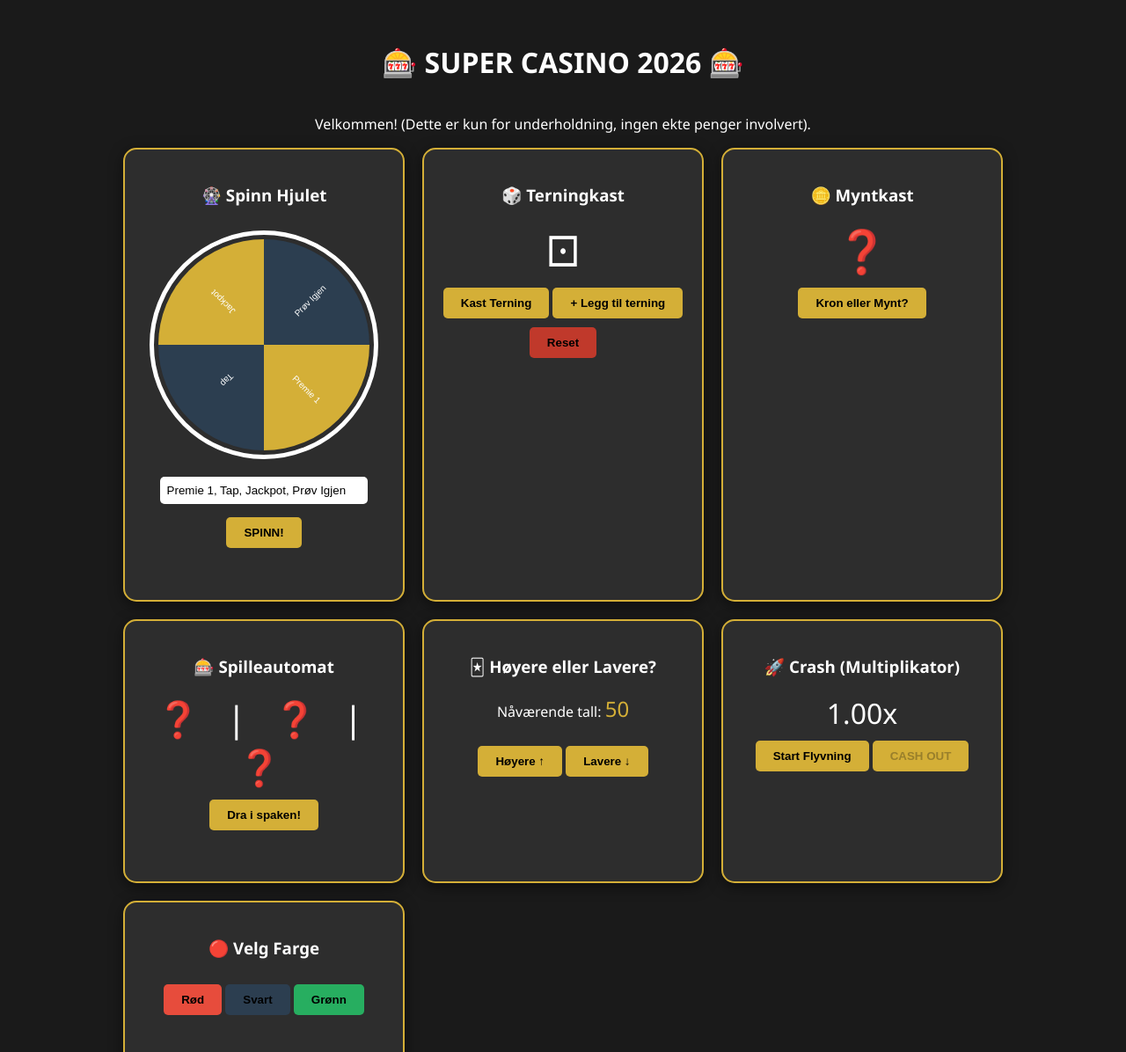
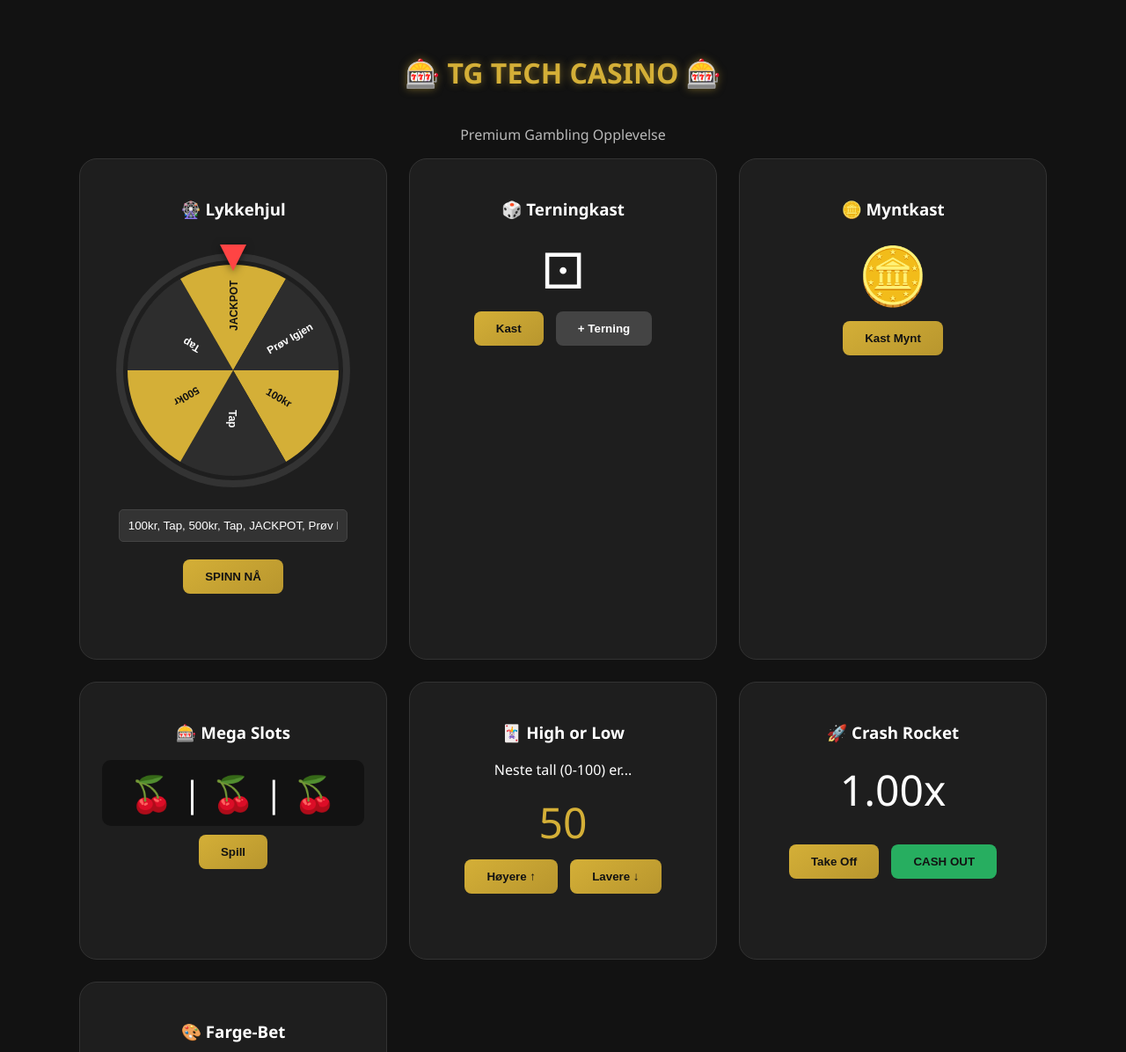
Before and after one commit to Torgtim/Gambling, a plain HTML site: page index.html in a window 1280 px wide. Shown: the top 1196 px of the page at 88% size. Drawn offline with Linux system fonts and the light colour scheme.

Commit message:
Update index.html

```diff
--- a/index.html
+++ b/index.html
@@ -3,119 +3,208 @@
 <head>
     <meta charset="UTF-8">
     <meta name="viewport" content="width=device-width, initial-scale=1.0">
-    <title>Super Gambling Website</title>
+    <title>TG Tech Casino</title>
     <style>
+        :root {
+            --gold: #d4af37;
+            --dark-bg: #121212;
+            --card-bg: #1e1e1e;
+        }
+
         body {
-            font-family: 'Segoe UI', Tahoma, Geneva, Verdana, sans-serif;
-            background-color: #1a1a1a;
+            font-family: 'Segoe UI', Roboto, sans-serif;
+            background-color: var(--dark-bg);
             color: #fff;
             display: flex;
             flex-direction: column;
             align-items: center;
-            padding: 20px;
+            padding: 40px 20px;
+            margin: 0;
         }
+
+        h1 { color: var(--gold); text-shadow: 0 0 10px rgba(212, 175, 55, 0.5); }
+
         .container {
-            max-width: 1000px;
+            max-width: 1100px;
             width: 100%;
             display: grid;
-            grid-template-columns: repeat(auto-fit, minmax(300px, 1fr));
-            gap: 20px;
+            grid-template-columns: repeat(auto-fit, minmax(320px, 1fr));
+            gap: 25px;
         }
+
+        /* --- ANIMASJONER --- */
+        @keyframes shake {
+            0% { transform: translate(1px, 1px) rotate(0deg); }
+            20% { transform: translate(-3px, 0px) rotate(-5deg); }
+            40% { transform: translate(3px, 2px) rotate(5deg); }
+            60% { transform: translate(-3px, 1px) rotate(-5deg); }
+            80% { transform: translate(3px, 1px) rotate(5deg); }
+            100% { transform: translate(0, 0) rotate(0deg); }
+        }
+
+        @keyframes pulse {
+            0% { transform: scale(1); }
+            50% { transform: scale(1.05); }
+            100% { transform: scale(1); }
+        }
+
+        @keyframes flip {
+            0% { transform: rotateY(0); }
+            100% { transform: rotateY(1800deg); }
+        }
+
+        .animate-shake { animation: shake 0.4s; }
+        .animate-pulse { animation: pulse 0.5s ease-in-out; }
+
+        /* --- CARDS --- */
         .game-card {
-            background: #2d2d2d;
-            border: 2px solid #d4af37;
-            border-radius: 15px;
-            padding: 20px;
+            background: var(--card-bg);
+            border: 1px solid #333;
+            border-radius: 20px;
+            padding: 25px;
             text-align: center;
-            box-shadow: 0 4px 15px rgba(0,0,0,0.5);
+            transition: transform 0.3s, border-color 0.3s;
+            position: relative;
+            overflow: hidden;
         }
+        .game-card:hover {
+            transform: translateY(-5px);
+            border-color: var(--gold);
+        }
+
+        /* --- HJULET MED PIL --- */
+        .wheel-wrapper {
+            position: relative;
+            display: inline-block;
+            margin: 20px 0;
+        }
+        .wheel-arrow {
+            position: absolute;
+            top: -10px;
+            left: 50%;
+            transform: translateX(-50%);
+            width: 0;
+            height: 0;
+            border-left: 15px solid transparent;
+            border-right: 15px solid transparent;
+            border-top: 30px solid #ff4444;
+            z-index: 10;
+            filter: drop-shadow(0 2px 5px rgba(0,0,0,0.5));
+        }
+        #wheel-canvas { border: 8px solid #333; border-radius: 50%; }
+
         button {
-            background: #d4af37;
+            background: linear-gradient(145deg, #d4af37, #b8962e);
             border: none;
-            padding: 10px 20px;
-            border-radius: 5px;
+            padding: 12px 25px;
+            border-radius: 8px;
             cursor: pointer;
             font-weight: bold;
-            margin-top: 10px;
+            color: #121212;
+            margin: 10px 5px;
+            transition: 0.2s;
         }
-        button:hover { background: #f1c40f; }
-        input { padding: 8px; border-radius: 5px; border: none; margin: 5px; }
+        button:hover:not(:disabled) { transform: scale(1.05); background: #f1c40f; }
+        button:disabled { background: #555; cursor: not-allowed; }
 
-        /* Lykkehjul spesifikt */
-        #wheel-canvas { border: 5px solid #fff; border-radius: 50%; margin: 10px 0; }
+        input {
+            background: #333; border: 1px solid #444; color: #fff;
+            padding: 10px; border-radius: 5px; margin-bottom: 10px; width: 80%;
+        }
 
-        .result { font-size: 1.2rem; margin-top: 10px; color: #f1c40f; height: 1.5em; }
-        .dice-container { font-size: 3rem; }
+        .result { font-weight: bold; height: 1.5em; margin-top: 15px; color: var(--gold); }
+        .dice-container { font-size: 3.5rem; transition: 0.3s; }
+
+        footer {
+            margin-top: 50px;
+            font-size: 0.8rem;
+            color: #666;
+            letter-spacing: 1px;
+        }
     </style>
 </head>
 <body>
 
-    <h1>🎰 SUPER CASINO 2026 🎰</h1>
-    <p>Velkommen! (Dette er kun for underholdning, ingen ekte penger involvert).</p>
+    <h1>🎰 TG TECH CASINO 🎰</h1>
+    <p style="opacity: 0.7;">Premium Gambling Opplevelse</p>
 
     <div class="container">
 
         <div class="game-card">
-            <h3>🎡 Spinn Hjulet</h3>
-            <canvas id="wheel-canvas" width="250" height="250"></canvas>
-            <br>
-            <input type="text" id="wheel-items" value="Premie 1, Tap, Jackpot, Prøv Igjen" style="width: 80%;">
-            <br>
-            <button onclick="spinWheel()">SPINN!</button>
+            <h3>🎡 Lykkehjul</h3>
+            <div class="wheel-wrapper">
+                <div class="wheel-arrow"></div>
+                <canvas id="wheel-canvas" width="250" height="250"></canvas>
+            </div>
+            <input type="text" id="wheel-items" value="100kr, Tap, 500kr, Tap, JACKPOT, Prøv Igjen">
+            <button onclick="spinWheel()">SPINN NÅ</button>
             <div id="wheel-result" class="result"></div>
         </div>
 
-        <div class="game-card">
+        <div class="game-card" id="dice-card">
             <h3>🎲 Terningkast</h3>
             <div id="dice-display" class="dice-container">⚀</div>
-            <div id="dice-list"></div>
-            <button onclick="rollDice()">Kast Terning</button>
-            <button onclick="addDice()">+ Legg til terning</button>
-            <button onclick="resetDice()" style="background: #c0392b;">Reset</button>
+            <button onclick="rollDice()">Kast</button>
+            <button onclick="addDice()" style="background: #444; color: white;">+ Terning</button>
+            <div id="dice-result" class="result"></div>
         </div>
 
-        <div class="game-card">
+        <div class="game-card" id="coin-card">
             <h3>🪙 Myntkast</h3>
-            <div id="coin-visual" style="font-size: 3rem;">❓</div>
-            <button onclick="flipCoin()">Kron eller Mynt?</button>
+            <div id="coin-visual" style="font-size: 4rem; display: inline-block;">🪙</div>
+            <br>
+            <button onclick="flipCoin()">Kast Mynt</button>
             <div id="coin-result" class="result"></div>
         </div>
 
-        <div class="game-card">
-            <h3>🎰 Spilleautomat</h3>
-            <div id="slots" style="font-size: 2.5rem; letter-spacing: 10px;">❓ | ❓ | ❓</div>
-            <button onclick="playSlots()">Dra i spaken!</button>
+        <div class="game-card" id="slots-card">
+            <h3>🎰 Mega Slots</h3>
+            <div id="slots" style="font-size: 2.5rem; background: #121212; padding: 10px; border-radius: 10px;">🍒 | 🍒 | 🍒</div>
+            <button onclick="playSlots()">Spill</button>
             <div id="slots-result" class="result"></div>
         </div>
 
         <div class="game-card">
-            <h3>🃏 Høyere eller Lavere?</h3>
-            <p>Nåværende tall: <span id="hl-number" style="font-size: 1.5rem; color: #d4af37;">50</span></p>
+            <h3>🃏 High or Low</h3>
+            <p>Neste tall (0-100) er...</p>
+            <div id="hl-number" style="font-size: 3rem; color: var(--gold);">50</div>
             <button onclick="guessHL('higher')">Høyere ↑</button>
             <button onclick="guessHL('lower')">Lavere ↓</button>
             <div id="hl-result" class="result"></div>
         </div>
 
         <div class="game-card">
-            <h3>🚀 Crash (Multiplikator)</h3>
-            <div id="crash-multiplier" style="font-size: 2rem;">1.00x</div>
-            <button id="crash-btn" onclick="startCrash()">Start Flyvning</button>
-            <button id="cashout-btn" onclick="cashOut()" disabled>CASH OUT</button>
+            <h3>🚀 Crash Rocket</h3>
+            <div id="crash-multiplier" style="font-size: 3rem; margin: 20px 0;">1.00x</div>
+            <button id="crash-btn" onclick="startCrash()">Take Off</button>
+            <button id="cashout-btn" onclick="cashOut()" disabled style="background: #27ae60;">CASH OUT</button>
             <div id="crash-result" class="result"></div>
         </div>
 
-        <div class="game-card">
-            <h3>🔴 Velg Farge</h3>
-            <button onclick="betColor('Rød')" style="background: #e74c3c;">Rød</button>
-            <button onclick="betColor('Svart')" style="background: #2c3e50;">Svart</button>
-            <button onclick="betColor('Grønn')" style="background: #27ae60;">Grønn</button>
+        <div class="game-card" id="color-card">
+            <h3>🎨 Farge-Bet</h3>
+            <div style="margin-bottom: 15px;">
+                <button onclick="betColor('Rød')" style="background: #e74c3c; width: 60px; height: 40px;"></button>
+                <button onclick="betColor('Svart')" style="background: #000; color: white; border: 1px solid #444; width: 60px; height: 40px;"></button>
+                <button onclick="betColor('Grønn')" style="background: #2ecc71; width: 60px; height: 40px;"></button>
+            </div>
             <div id="color-result" class="result"></div>
         </div>
 
     </div>
 
+    <footer>Laget av TG tech ©</footer>
+
     <script>
-        // --- 1. LYKKEHJUL LOGIKK ---
+        // --- HJELPEFUNKSJON FOR ANIMASJON ---
+        function triggerAnim(id, animClass) {
+            const el = document.getElementById(id);
+            el.classList.remove(animClass);
+            void el.offsetWidth; // Force reflow
+            el.classList.add(animClass);
+        }
+
+        // --- 1. HJULET ---
         const canvas = document.getElementById('wheel-canvas');
         const ctx = canvas.getContext('2d');
         let currentRotation = 0;
@@ -124,18 +213,18 @@
             const items = document.getElementById('wheel-items').value.split(',');
             const sliceAngle = (2 * Math.PI) / items.length;
             ctx.clearRect(0, 0, canvas.width, canvas.height);
-
             items.forEach((item, i) => {
                 ctx.beginPath();
-                ctx.fillStyle = i % 2 === 0 ? '#d4af37' : '#2c3e50';
+                ctx.fillStyle = i % 2 === 0 ? '#d4af37' : '#2d2d2d';
                 ctx.moveTo(125, 125);
                 ctx.arc(125, 125, 120, i * sliceAngle, (i + 1) * sliceAngle);
                 ctx.fill();
                 ctx.save();
                 ctx.translate(125, 125);
                 ctx.rotate(i * sliceAngle + sliceAngle / 2);
-                ctx.fillStyle = "white";
-                ctx.fillText(item.trim(), 50, 5);
+                ctx.fillStyle = i % 2 === 0 ? "#121212" : "white";
+                ctx.font = "bold 12px Arial";
+                ctx.fillText(item.trim().substring(0, 10), 45, 5);
                 ctx.restore();
             });
         }
@@ -143,105 +232,116 @@
         document.getElementById('wheel-items').addEventListener('input', drawWheel);
 
         function spinWheel() {
-            const resultDiv = document.getElementById('wheel-result');
             const items = document.getElementById('wheel-items').value.split(',');
-            const randomSpin = Math.floor(Math.random() * 360) + 1440;
-            currentRotation += randomSpin;
-            canvas.style.transition = "transform 3s cubic-bezier(0.17, 0.67, 0.12, 0.99)";
+            const extraDegrees = Math.floor(Math.random() * 360) + 1800;
+            currentRotation += extraDegrees;
+            canvas.style.transition = "transform 4s cubic-bezier(0.15, 0, 0.15, 1)";
             canvas.style.transform = `rotate(${currentRotation}deg)`;
 
+            document.getElementById('wheel-result').innerText = "Snurrer...";
             setTimeout(() => {
-                const actualDegree = currentRotation % 360;
-                const index = Math.floor((360 - actualDegree) / (360 / items.length)) % items.length;
-                resultDiv.innerText = "Du vant: " + items[index].trim();
-            }, 3000);
+                const actualDegree = (currentRotation % 360);
+                // Pil er på toppen (-90 grader justering)
+                const index = Math.floor((360 - (actualDegree % 360) + 270) % 360 / (360 / items.length));
+                document.getElementById('wheel-result').innerText = "Landa på: " + items[index].trim();
+                triggerAnim('wheel-result', 'animate-pulse');
+            }, 4000);
         }
 
         // --- 2. TERNING ---
         let diceCount = 1;
         const diceIcons = ['⚀', '⚁', '⚂', '⚃', '⚄', '⚅'];
         function rollDice() {
-            const display = document.getElementById('dice-display');
-            let results = [];
-            for(let i=0; i<diceCount; i++) {
-                results.push(diceIcons[Math.floor(Math.random() * 6)]);
-            }
-            display.innerText = results.join(' ');
+            triggerAnim('dice-display', 'animate-shake');
+            setTimeout(() => {
+                let res = [];
+                for(let i=0; i<diceCount; i++) res.push(diceIcons[Math.floor(Math.random()*6)]);
+                document.getElementById('dice-display').innerText = res.join(' ');
+            }, 200);
         }
         function addDice() { diceCount++; rollDice(); }
-        function resetDice() { diceCount = 1; rollDice(); }
 
-        // --- 3. MYNTKAST ---
+        // --- 3. MYNT ---
         function flipCoin() {
-            const res = Math.random() < 0.5 ? "KRON" : "MYNT";
-            document.getElementById('coin-visual').innerText = res === "KRON" ? "🟡" : "🥈";
-            document.getElementById('coin-result').innerText = "Det ble " + res + "!";
+            const visual = document.getElementById('coin-visual');
+            visual.style.animation = "flip 1s ease-out";
+            setTimeout(() => {
+                const win = Math.random() > 0.5;
+                visual.innerText = win ? "🟡" : "🥈";
+                document.getElementById('coin-result').innerText = win ? "KRON!" : "MYNT!";
+                visual.style.animation = "";
+            }, 1000);
         }
 
         // --- 4. SLOTS ---
-        const symbols = ['🍒', '🍋', '🔔', '💎', '7️⃣'];
         function playSlots() {
-            const s1 = symbols[Math.floor(Math.random()*5)];
-            const s2 = symbols[Math.floor(Math.random()*5)];
-            const s3 = symbols[Math.floor(Math.random()*5)];
-            document.getElementById('slots').innerText = `${s1} | ${s2} | ${s3}`;
-            if(s1 === s2 && s2 === s3) {
-                document.getElementById('slots-result').innerText = "JACKPOT! 🎉";
-            } else {
-                document.getElementById('slots-result').innerText = "Prøv igjen!";
-            }
+            const symbols = ['🍒', '💎', '7️⃣', '🍋', '⭐'];
+            const slotEl = document.getElementById('slots');
+            triggerAnim('slots', 'animate-shake');
+
+            let count = 0;
+            let interval = setInterval(() => {
+                const s1 = symbols[Math.floor(Math.random()*5)];
+                const s2 = symbols[Math.floor(Math.random()*5)];
+                const s3 = symbols[Math.floor(Math.random()*5)];
+                slotEl.innerText = `${s1} | ${s2} | ${s3}`;
+                count++;
+                if(count > 10) {
+                    clearInterval(interval);
+                    if(s1 === s2 && s2 === s3) document.getElementById('slots-result').innerText = "JACKPOT! 🤑";
+                    else document.getElementById('slots-result').innerText = "Nesten...";
+                }
+            }, 100);
         }
 
         // --- 5. HØYERE/LAVERE ---
         let currentHL = 50;
         function guessHL(choice) {
-            const nextNum = Math.floor(Math.random() * 100);
-            let win = (choice === 'higher' && nextNum > currentHL) || (choice === 'lower' && nextNum < currentHL);
-            document.getElementById('hl-result').innerText = `Det ble ${nextNum}. ${win ? 'Du vant!' : 'Du tapte!'}`;
-            currentHL = nextNum;
+            const next = Math.floor(Math.random()*101);
+            const win = (choice==='higher' && next > currentHL) || (choice==='lower' && next < currentHL);
+            document.getElementById('hl-result').innerText = `Det ble ${next}. ${win ? 'Riktig! 🎉' : 'Feil! 💀'}`;
+            currentHL = next;
             document.getElementById('hl-number').innerText = currentHL;
+            triggerAnim('hl-number', 'animate-pulse');
         }
 
         // --- 6. CRASH ---
         let crashVal = 1.0;
         let crashInterval;
-        let isCrashed = false;
         function startCrash() {
-            isCrashed = false;
             crashVal = 1.0;
             document.getElementById('crash-result').innerText = "";
+            document.getElementById('crash-multiplier').style.color = "white";
             document.getElementById('crash-btn').disabled = true;
             document.getElementById('cashout-btn').disabled = false;
 
-            const limit = Math.random() * 5 + 1; // Crasher mellom 1 og 6
+            const boom = Math.random() * 4 + 1.1;
             crashInterval = setInterval(() => {
-                crashVal += 0.05;
+                crashVal += 0.02 * (crashVal);
                 document.getElementById('crash-multiplier').innerText = crashVal.toFixed(2) + "x";
-                if(crashVal >= limit) {
+                if(crashVal >= boom) {
                     clearInterval(crashInterval);
-                    isCrashed = true;
-                    document.getElementById('crash-multiplier').style.color = "red";
-                    document.getElementById('crash-result').innerText = "BOOM! Du crashet.";
+                    document.getElementById('crash-multiplier').style.color = "#ff4444";
+                    document.getElementById('crash-result').innerText = "BOOM!";
                     document.getElementById('crash-btn').disabled = false;
                     document.getElementById('cashout-btn').disabled = true;
+                    triggerAnim('crash-multiplier', 'animate-shake');
                 }
-            }, 100);
+            }, 80);
         }
         function cashOut() {
-            if(!isCrashed) {
-                clearInterval(crashInterval);
-                document.getElementById('crash-result').innerText = `Du cashet ut på ${crashVal.toFixed(2)}x!`;
-                document.getElementById('crash-btn').disabled = false;
-                document.getElementById('cashout-btn').disabled = true;
-            }
+            clearInterval(crashInterval);
+            document.getElementById('crash-result').innerText = `Du vant på ${crashVal.toFixed(2)}x!`;
+            document.getElementById('crash-btn').disabled = false;
+            document.getElementById('cashout-btn').disabled = true;
         }
 
-        // --- 7. FARGE-VELGER ---
-        function betColor(choice) {
-            const colors = ['Rød', 'Svart', 'Grønn'];
-            const r = Math.random();
-            const winningColor = r < 0.05 ? 'Grønn' : (r < 0.52 ? 'Rød' : 'Svart');
-            document.getElementById('color-result').innerText = `Vinnerfarge: ${winningColor}. ${choice === winningColor ? 'Gevinst!' : 'Tap.'}`;
+        // --- 7. FARGE ---
+        function betColor(color) {
+            const options = ['Rød', 'Svart', 'Grønn'];
+            const winColor = Math.random() < 0.1 ? 'Grønn' : (Math.random() > 0.5 ? 'Rød' : 'Svart');
+            document.getElementById('color-result').innerText = `Ballen landet på ${winColor}.`;
+            triggerAnim('color-result', 'animate-pulse');
         }
     </script>
 </body>
```
